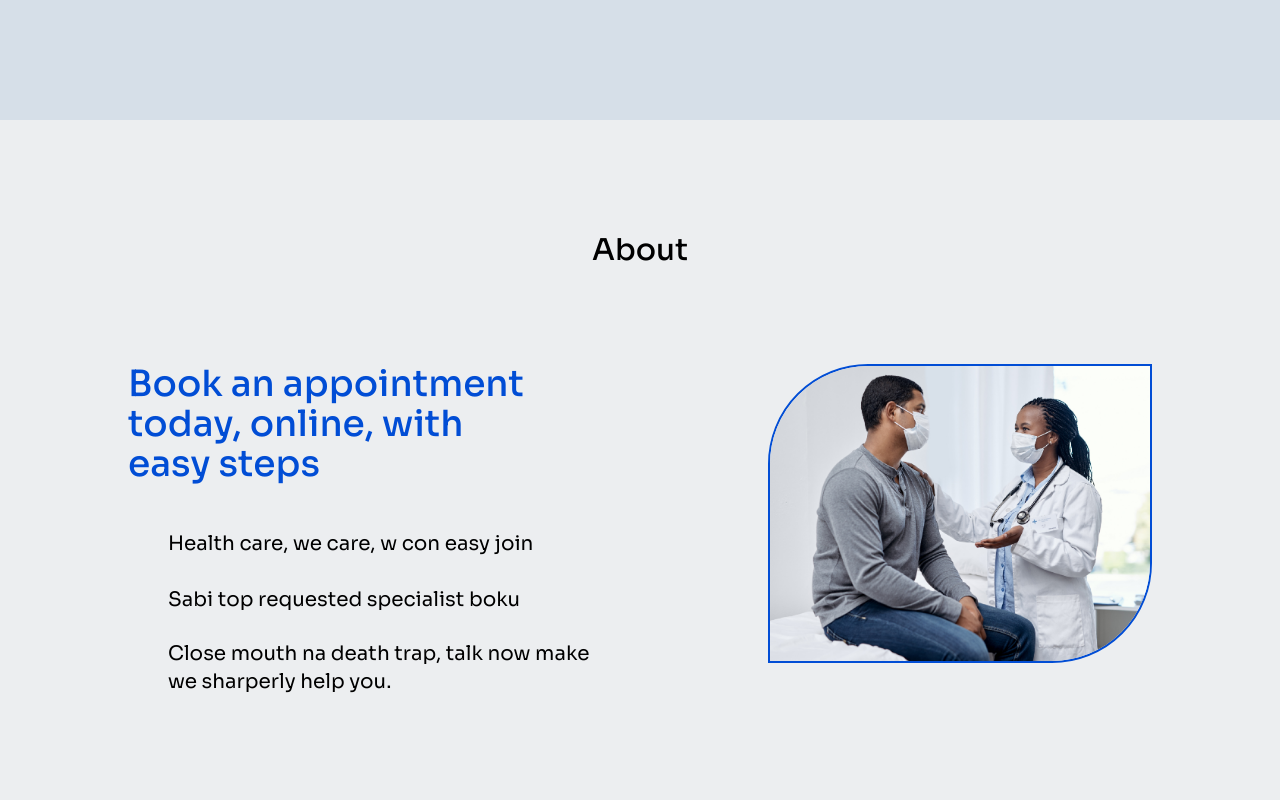
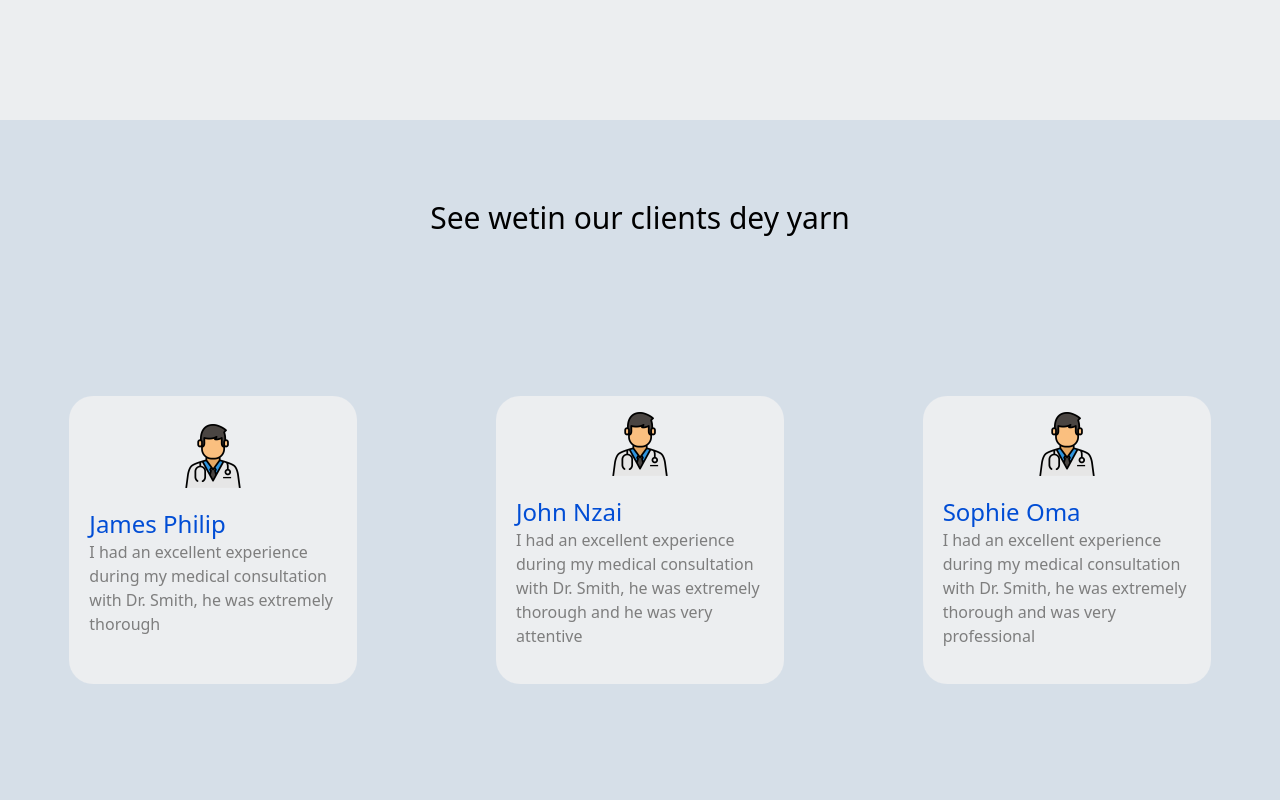
Before and after one commit to kiisidev/BOOK-A-DOC, a React (Vite) app: page / in a window 1280 px wide. Shown: the part 1480-2280 px from the top of the page. Built offline with nearby package versions, Linux system fonts and the light colour scheme; some icons are missing.

Commit message:
landing page ready, want to make it responsive

```diff
--- a/src/Home.jsx
+++ b/src/Home.jsx
@@ -2,6 +2,7 @@ import Services from "./components/Services";
 import Header from "./components/Header";
 import About from "./components/About";
 import Contact from "./components/Contact";
+import Testimonial from "./components/Testimonial";
 
 const Home = () => {
   return (
@@ -9,6 +10,7 @@ const Home = () => {
       <Header />
       <Services />
       <About />
+      <Testimonial />
       <Contact />
     </>
   );
--- a/src/components/About.jsx
+++ b/src/components/About.jsx
@@ -14,7 +14,7 @@ export default function About() {
           </h2>
           <div className="pt-5">
             {serviceLists.map((serviceList) => (
-              <span className="flex items-center pt-6">
+              <span className="flex items-center pt-6" key={serviceList.num}>
                 <TickCircle size="32" color="#014dd5" variant="Outline" />
                 <h3 className="pl-2 text-xl max-w-md font-normal">
                   {serviceList.title}
@@ -24,7 +24,11 @@ export default function About() {
           </div>
         </aside>
         <aside className="mr-32">
-          <img src={nurse} alt="nurse" className="w-96 rounded-tl-[100px] rounded-br-[100px]  border-2 border-hint"/>
+          <img
+            src={nurse}
+            alt="nurse"
+            className="w-96 rounded-tl-[100px] rounded-br-[100px]  border-2 border-hint"
+          />
         </aside>
       </div>
     </section>
--- a/src/components/Contact.jsx
+++ b/src/components/Contact.jsx
@@ -1,7 +1,7 @@
 import contact from "../assets/contact.webp";
 export default function Contact() {
   return (
-    <section className=" h-[100vh] bg-midAsh">
+    <section className=" h-[100vh] bg-midWhite">
       <h3 className="text-center relative top-16 pt-16 text-3xl font-medium ">
         For any any kain issue, you fit reach us
       </h3>
@@ -30,10 +30,10 @@ export default function Contact() {
               type="text"
               name="messages"
               placeholder="Messages"
-              className="w-100 gridy h-16 rounded-xl border-[1px]   mt-5 px-4 py-20   border-hint"
+              className="w-100 gridy h-16 rounded-xl border-[1px]   mt-5 px-4 py-20  border-hint"
             />
-            <button className=" gridy rounded-xl px-4 py-3  mt-5 bg-hint text-white">
-              submit
+            <button className=" gridy rounded-xl px-4 py-4  mt-5 bg-hint text-white">
+              Submit
             </button>
           </form>
         </aside>
--- a/src/components/Header.jsx
+++ b/src/components/Header.jsx
@@ -4,7 +4,7 @@ import Navbar from "./Navbar";
 
 export default function Header() {
   return (
-    <header className=" lg:w-full lg:h-[100vh]  bg-midWhite">
+    <header className=" w-full lg:h-[100vh]  bg-midWhite">
       <Navbar />
       <section className="lg:flex lg:justify-between lg:items-center pt-40 ">
         <div className="pl-8">
--- a/src/components/Services.jsx
+++ b/src/components/Services.jsx
@@ -1,7 +1,7 @@
 import { processes } from "./data";
 export default function Services() {
   return (
-    <section className=" h-[100vh] w-full relative bg-midAsh">
+    <section className=" h-[100vh] w-full relative bg-midAsh xs:hidden">
       <h3 className="text-center relative top-16 pt-12 text-3xl font-medium ">
         Services
       </h3>
--- /dev/null
+++ b/src/components/Testimonial.jsx
@@ -0,0 +1,31 @@
+import { testimonials } from "./data";
+export default function Testimonial() {
+  return (
+    <section className="h-[100vh] bg-midAsh">
+      <h3 className="text-center pt-20 text-3xl font-medium ">
+        See wetin our clients dey yarn
+      </h3>
+      <div className="flex justify-around pt-40 ">
+        {testimonials.map((testimonial) => (
+          <div key={testimonial.num}>
+            <div className="w-72 h-72 rounded-3xl bg-midWhite flex flex-col justify-center">
+              <div className=" flex justify-center">
+                <img
+                  src={testimonial.pic}
+                  alt="testifier"
+                  className="h-16 w-16"
+                />
+              </div>
+              <div className="p-5">
+                <h3 className="text-hint text-2xl ">{testimonial.name}</h3>
+                <p className="max-w-[300px] text-secondaryText">
+                  {testimonial.comment}
+                </p>
+              </div>
+            </div>
+          </div>
+        ))}
+      </div>
+    </section>
+  );
+}
--- a/src/components/data/index.js
+++ b/src/components/data/index.js
@@ -36,25 +36,47 @@ export const processes = [
   },
   {
     title: "Book Appointment",
-    description:
-      "Schedule an appointment with your selected specialist.",
+    description: "Schedule an appointment with your selected specialist.",
     icon: book,
     num: 3,
   },
 ];
 
-
 export const serviceLists = [
   {
     title: "Health care, we care, w con easy join",
-        num: 1
+    num: 1,
   },
   {
     title: "Sabi top requested specialist boku",
-        num: 2
+    num: 2,
   },
   {
     title: "Close mouth na death trap, talk now make we  sharperly help you.",
-        num: 3
-    }
-]
+    num: 3,
+  },
+];
+
+export const testimonials = [
+  {
+    pic: doc,
+    name: "James Philip",
+    comment:
+      "I had an excellent experience during my medical consultation with Dr. Smith, he was extremely thorough",
+    num: 1,
+  },
+  {
+    pic: doc,
+    name: "John Nzai",
+    comment:
+      "I had an excellent experience during my medical consultation with Dr. Smith, he was extremely thorough and he was very attentive",
+    num: 2,
+  },
+  {
+    pic: doc,
+    name: "Sophie Oma",
+    comment:
+      "I had an excellent experience during my medical consultation with Dr. Smith, he was extremely thorough and was very professional",
+    num: 3,
+  },
+];
--- a/src/index.css
+++ b/src/index.css
@@ -13,7 +13,7 @@ html{
 *{
     padding: 0;
     margin: 0;
-    font-family: Sora;
+    font-family: Sora "sans-serif";
     box-sizing: border-box;
 }
 
--- a/tailwind.config.js
+++ b/tailwind.config.js
@@ -18,7 +18,7 @@ module.exports = {
       }
     },
     screens: {
-      xs: "480px",
+      xs: "370px",
       ss: "620px",
       sm: "768px",
       md: "1060px",
```
Lines whose indentation alone changed are shown as unchanged.
